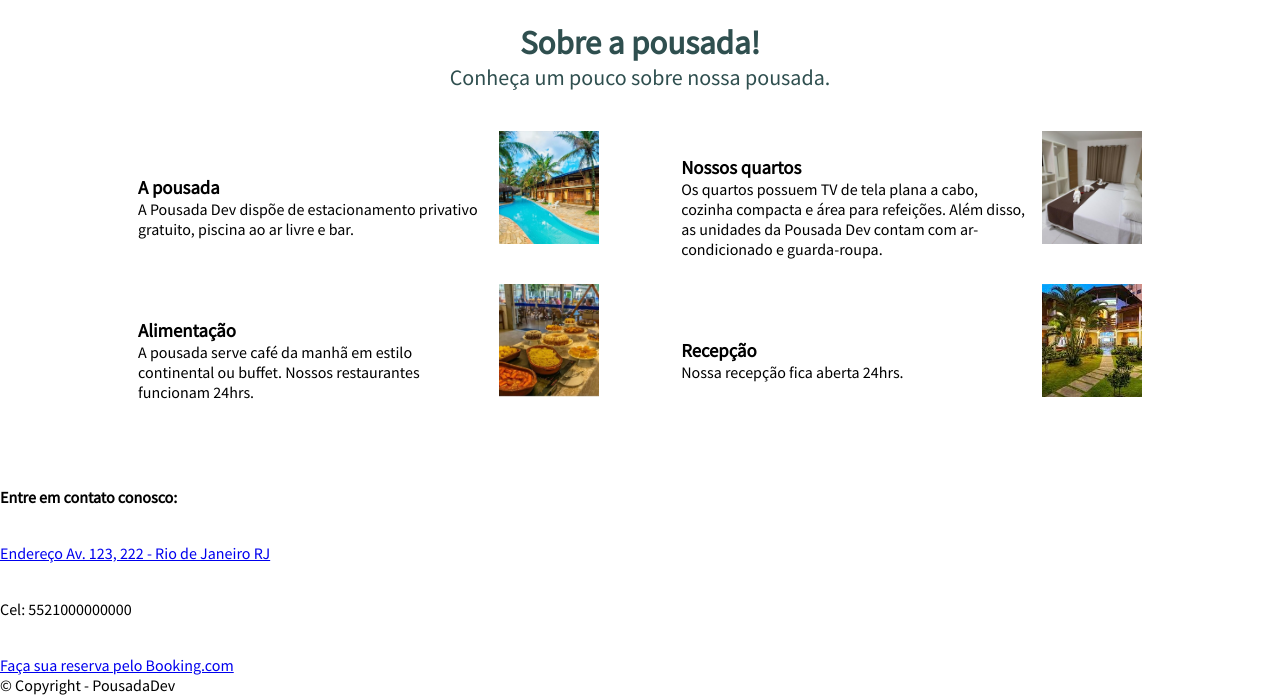
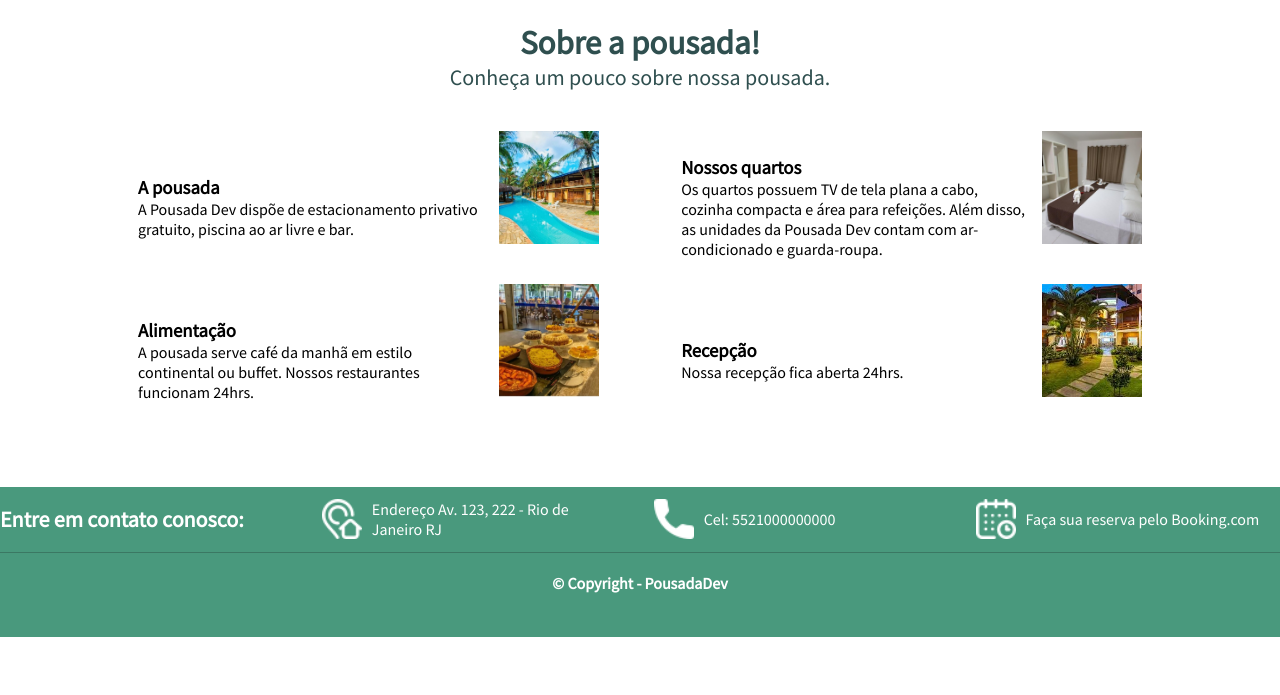
Before and after one commit to Isganzella/Pousada-Secreta, a plain HTML site: page index.html in a window 1280 px wide. Shown: the part 1796-2491 px from the top of the page. After the commit the page ends 2433 px from the top, so only its background shows below. Drawn offline with Linux system fonts and the light colour scheme.

Commit message:
Finalizado CSS da pagina

```diff
--- a/css/style.css
+++ b/css/style.css
@@ -111,4 +111,51 @@ a:hover{
     margin-bottom: 40px;
     margin-left:10px;
     object-fit: cover;
+}
+.rodape-copyright {
+    text-align: center;
+    padding: 20px;
+    border-top: 1px solid #3b7863;
+    color: #fff;
+    font-weight: 600;
+    width: 100%;
   }
+
+  .rodape {
+    background-color: #49997d;
+    color:#fff;
+  }
+
+  .rodape h4 {
+    font-size: 22px;
+  }
+
+  .rodape-container {
+    height: 150px;
+    display: flex;
+    flex-wrap: wrap;
+    justify-content: space-between;
+  }
+
+  .rodape-info {
+    width: 23%;
+    display: flex;
+    align-items: center;
+  }
+
+  .rodape-link{
+    margin-right: 10px;
+    color: #fff;
+    text-decoration: none;
+  }
+
+  .rodape-icone {
+    width: 40px;
+    height: 40px;
+    margin-right: 10px;
+  }
+
+  .rodape-info a{
+    text-decoration: none;
+    color: #fff;
+  }
--- a/index.html
+++ b/index.html
@@ -137,14 +137,14 @@
     </div>
   </div>
 
-  <div>
-    <div>
-      <div>
+  <div class="rodape">
+    <div class="tamanho-maximo-container rodape-container">
+      <div class="rodape-info">
         <h4>Entre em contato conosco:</h4>
       </div>
 
-      <a target="_blank" href="https://goo.gl/maps/wPAS58QxiTopxK6w7">
-        <img src="assets/icones/endereco.png" alt="Ícone endereco" title="Ícone endereco"/>
+      <a class="rodape-info rodape-link" target="_blank" href="https://goo.gl/maps/wPAS58QxiTopxK6w7">
+        <img class="rodape-icone" src="assets/icones/endereco.png" alt="Ícone endereco" title="Ícone endereco"/>
 
         <p>
           Endereço
@@ -152,23 +152,23 @@
         </p>
       </a>
 
-      <div>
-        <img src="assets/icones/telefone.png" alt="Ícone telefone" title="Ícone telefone"/>
+      <div class="rodape-info">
+        <img class="rodape-icone" src="assets/icones/telefone.png" alt="Ícone telefone" title="Ícone telefone"/>
 
         <p>
           Cel: 5521000000000
         </p>
       </div>
 
-      <a target="_blank" href="https://www.booking.com/searchresults.pt-br.html?aid=375635;label=msn-wLZ0m4wRNI00wFHQAaaO3w-79920787059858%3Atikwd-79920803013016%3Aaud-808219487%3Aloc-20%3Aneo%3Amte%3Adec%3Aqsbooking;sid=9ca5cbe6c9db71b34b98c0738ea780f4;dest_id=-666610;dest_type=city&">
-        <img src="assets/icones/calendario.png" alt="Ícone calendario" title="Ícone calendario"/>
+      <a class="rodape-info rodape-link" target="_blank" href="https://www.booking.com/searchresults.pt-br.html?aid=375635;label=msn-wLZ0m4wRNI00wFHQAaaO3w-79920787059858%3Atikwd-79920803013016%3Aaud-808219487%3Aloc-20%3Aneo%3Amte%3Adec%3Aqsbooking;sid=9ca5cbe6c9db71b34b98c0738ea780f4;dest_id=-666610;dest_type=city&">
+        <img class="rodape-icone" src="assets/icones/calendario.png" alt="Ícone calendario" title="Ícone calendario"/>
 
         <p>
           Faça sua reserva pelo Booking.com
         </p>
       </a>
 
-      <div>
+      <div class="rodape-copyright">
         © Copyright - PousadaDev
       </div>
     </div>
```
